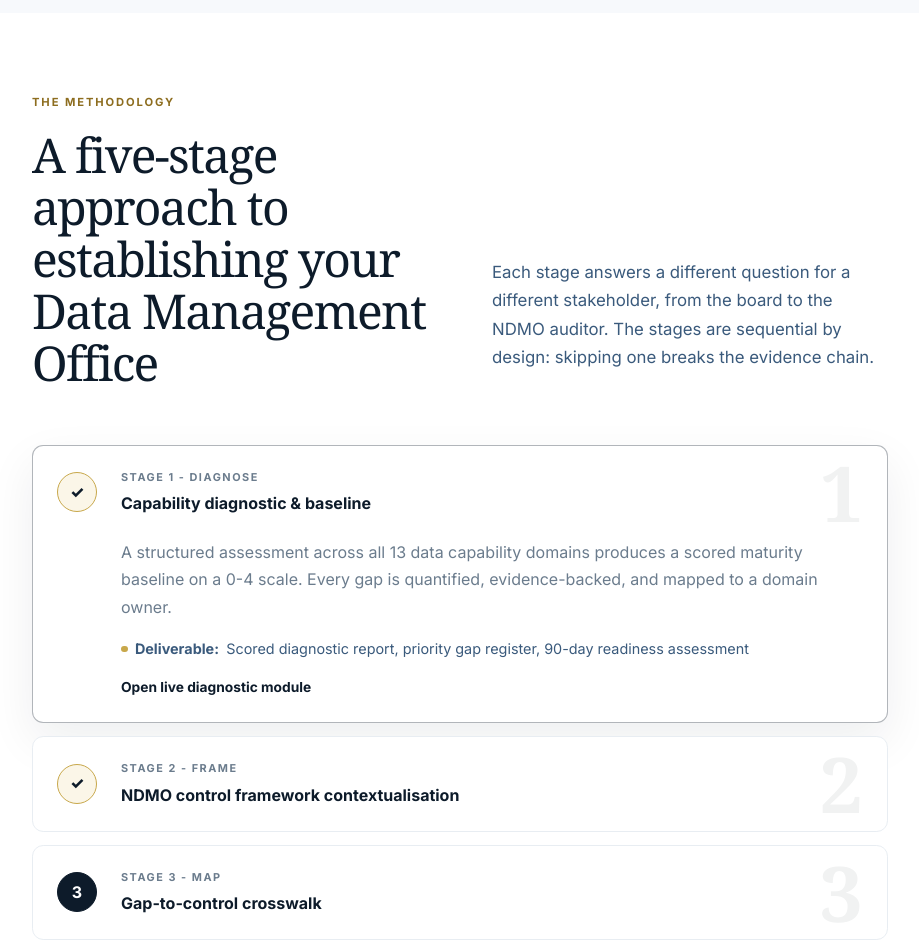
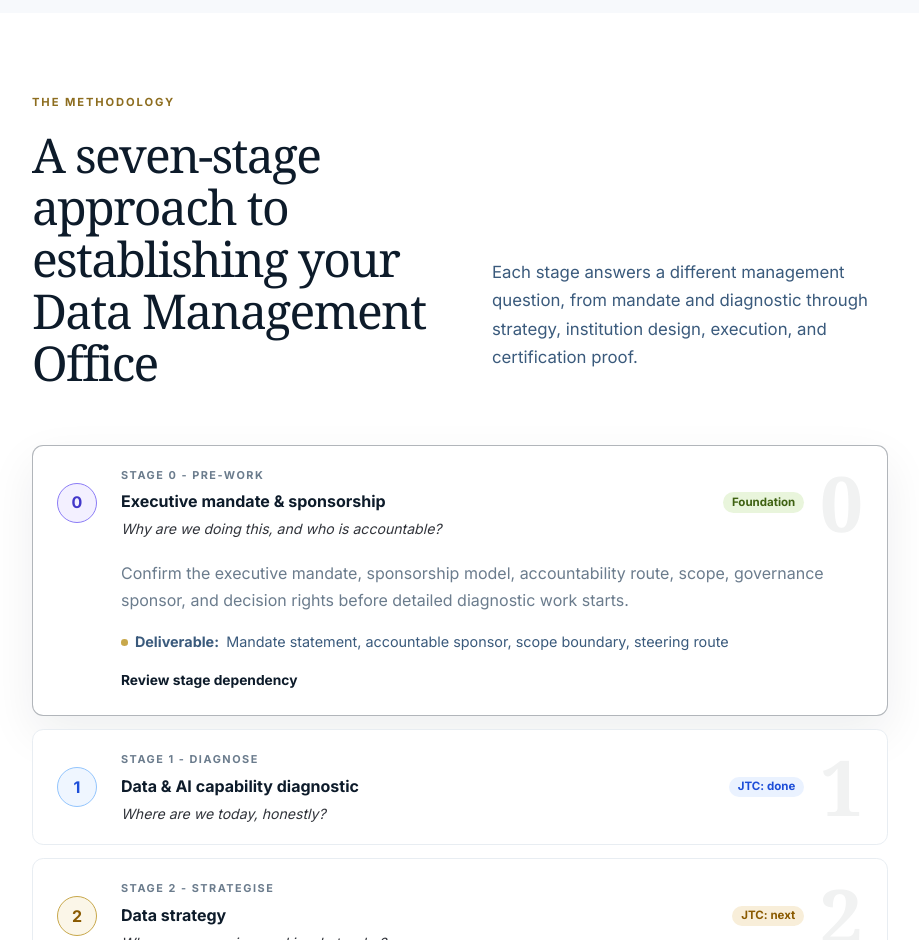
Before and after one commit to maraqa1/opencare-platform, a Next.js app in the folder apps/portal/: page /use-cases/data-management-office-establishment in a window 1280 px wide. Shown: the part 1860-2800 px from the top of the page, without its empty margins (326-1245 px from the left). Built offline with nearby package versions, Linux system fonts and the light colour scheme.

Commit message:
Update DMO methodology stage sequence

```diff
--- a/apps/portal/app/use-cases/data-management-office-establishment/page.tsx
+++ b/apps/portal/app/use-cases/data-management-office-establishment/page.tsx
@@ -30,53 +30,87 @@ const challengeItems = [
 
 const stages = [
   {
+    number: "0",
+    state: "foundation",
+    status: "Foundation",
+    label: "Stage 0 - Pre-work",
+    title: "Executive mandate & sponsorship",
+    question: "Why are we doing this, and who is accountable?",
+    description:
+      "Confirm the executive mandate, sponsorship model, accountability route, scope, governance sponsor, and decision rights before detailed diagnostic work starts.",
+    output: "Mandate statement, accountable sponsor, scope boundary, steering route",
+    href: "#challenge",
+  },
+  {
     number: "1",
-    state: "done",
+    state: "jtc-done",
+    status: "JTC: done",
     label: "Stage 1 - Diagnose",
-    title: "Capability diagnostic & baseline",
+    title: "Data & AI capability diagnostic",
+    question: "Where are we today, honestly?",
     description:
-      "A structured assessment across all 13 data capability domains produces a scored maturity baseline on a 0-4 scale. Every gap is quantified, evidence-backed, and mapped to a domain owner.",
-    output: "Scored diagnostic report, priority gap register, 90-day readiness assessment",
+      "Run the baseline maturity diagnostic, capture evidence, score gaps, map Gartner pillars, and produce the executive readiness narrative.",
+    output: "Scored diagnostic report, evidence-backed gap register, AI readiness report",
     href: "/use-cases/data-ai-capability-diagnostic",
   },
   {
     number: "2",
-    state: "done",
-    label: "Stage 2 - Frame",
-    title: "NDMO control framework contextualisation",
+    state: "jtc-next",
+    status: "JTC: next",
+    label: "Stage 2 - Strategise",
+    title: "Data strategy",
+    question: "Where are we going, and in what order?",
     description:
-      "The 152 NDMO controls across 12 domains are contextualised against the organisation's sector, size, and data profile. P1 controls are separated from P2 and a coverage position is established.",
-    output: "NDMO control landscape, P1/P2 split, domain coverage map",
-    href: "#ndmo",
+      "Translate the diagnostic into a sequenced data strategy, value themes, operating priorities, roadmap, investment logic, and executive decisions.",
+    output: "Data strategy, value themes, prioritised roadmap, decision backlog",
+    href: "#deliverables",
   },
   {
     number: "3",
-    state: "active",
-    label: "Stage 3 - Map",
-    title: "Gap-to-control crosswalk",
+    state: "future",
+    status: "Future",
+    label: "Stage 3 - Design",
+    title: "DMO design & operating model",
+    question: "What institution do we need to build?",
     description:
-      "Every priority gap identified in Stage 1 is mapped to its NDMO control reference, assigned a P1 or P2 priority, and linked to the deliverable that will close it.",
-    output: "Gap-to-control crosswalk, prioritised remediation register, owner assignment matrix",
+      "Design the DMO mandate, domains, councils, roles, decision rights, data ownership model, policy structure, and operating cadence.",
+    output: "DMO target operating model, governance forums, RACI, role catalogue",
     href: "#deliverables",
   },
   {
     number: "4",
-    state: "next",
-    label: "Stage 4 - Build",
-    title: "Lifecycle deliverables & evidence artefacts",
+    state: "future",
+    status: "Future",
+    label: "Stage 4 - Establish",
+    title: "DMO establishment",
+    question: "Who owns what, starting today?",
     description:
-      "Domain lifecycle deliverables are built in control-dependency order. Each deliverable is specified with activities, named owners, effort estimates, dependencies, and a readiness gate.",
-    output: "Data quality lifecycle artefacts, NDMO pack documents, readiness gates",
+      "Stand up the DMO operating structure, assign owners, launch governance cadence, create evidence routines, and begin formal control ownership.",
+    output: "Operating cadence, named owners, evidence routines, issue and decision logs",
     href: "#deliverables",
   },
   {
     number: "5",
-    state: "next",
-    label: "Stage 5 - Certify",
+    state: "future",
+    status: "Future",
+    label: "Stage 5 - Execute",
+    title: "Programme execution & control closure",
+    question: "What do we build to close the gaps?",
+    description:
+      "Execute remediation work packages, close control gaps, build lifecycle artefacts, manage risks, track evidence, and report progress through governance forums.",
+    output: "Control closure plan, remediation tracker, evidence artefacts, executive progress pack",
+    href: "#deliverables",
+  },
+  {
+    number: "6",
+    state: "future",
+    status: "Future",
+    label: "Stage 6 - Certify",
     title: "P1 certification & DMO operationalisation",
+    question: "Are we compliant, and can we prove it?",
     description:
-      "The Data Management Office is declared operational when all P1 controls carry approved evidence artefacts, every domain has a named owner, and the governance review cycle is live.",
-    output: "Validated P1 scorecard, NDMO evidence pack, DMO operating model, board certification report",
+      "Validate P1 readiness, assemble the evidence pack, confirm sign-offs, prove the DMO is operating, and transition from programme delivery into a standing function.",
+    output: "Validated P1 scorecard, NDMO evidence pack, operating DMO, board certification report",
     href: "#contact",
   },
 ] as const;
@@ -84,72 +118,88 @@ const stages = [
 const logicItems = [
   [
     "1",
-    "Stage 1 is the only honest starting point",
-    "A scored diagnostic with evidence-backed responses replaces assumption with a fact base that every subsequent decision rests on.",
+    "Stage 0 protects the programme from ambiguity",
+    "The mandate and sponsor model make clear why the DMO exists, who is accountable, and what decisions the programme can make.",
   ],
   [
     "2",
-    "Deliverables without a control map produce orphaned artefacts",
-    "The crosswalk ensures every deliverable built in Stage 4 is traceable to a specific control closure.",
+    "Stage 1 creates the honest baseline",
+    "The diagnostic gives the board an evidence-backed maturity position before strategy, operating model, or control closure work begins.",
   ],
   [
     "3",
-    "The DMO is the institution, not the documentation",
-    "The programme closes only when the standing office has owners, cadence, monitoring, and a repeating evidence cycle.",
+    "Stage 2 turns findings into strategic order",
+    "The data strategy decides where the organisation is going, which gaps matter first, and how value will be sequenced.",
   ],
   [
     "4",
-    "Each stage speaks to a different decision-maker",
-    "The same methodology serves the board, regulator, programme manager, implementation team, and NDMO auditor.",
+    "Stages 3 and 4 build the institution",
+    "The DMO is designed, then established with named owners, forums, cadence, evidence routines, and decision rights.",
   ],
   [
     "5",
-    "The 90-day sprint is embedded",
-    "The remediation roadmap maps directly onto crosswalk, build, and certify stages.",
+    "Stage 5 closes the control gaps",
+    "Execution converts strategy and operating model into artefacts, remediation actions, evidence, and measurable closure.",
   ],
   [
     "6",
-    "Evidence is produced, not assembled retrospectively",
-    "Every deliverable carries a readiness gate before the control is marked closed.",
+    "Stage 6 proves readiness",
+    "Certification is only credible when P1 evidence, owner sign-off, governance cadence, and operating proof are already in place.",
   ],
 ] as const;
 
 const deliverables = [
   [
+    "0 - Pre-work",
+    "Foundation",
+    "Executive Mandate & Sponsorship Pack",
+    "Mandate, accountable sponsor, scope boundary, steering committee route, and decision rights.",
+    "Board / Executive sponsor",
+    "Creates the authority needed to run diagnostic, strategy, design, and certification work.",
+  ],
+  [
     "1 - Diagnose",
-    "Complete",
+    "JTC: done",
     "Data & AI Capability Diagnostic Report",
     "Maturity heatmap, gap register, and 90-day roadmap across 13 domains and 84 evidence-backed questions.",
     "Board / Executive team",
     "Establishes the compliance baseline all subsequent control closures are measured against.",
   ],
   [
-    "2 - Frame",
-    "Complete",
-    "NDMO Control Landscape & Coverage Map",
-    "Full NDMO control inventory contextualised to the organisation, with P1 controls separated and prioritised.",
-    "Programme manager / Regulator",
-    "Provides the compliance target state that drives all programme sequencing.",
+    "2 - Strategise",
+    "JTC: next",
+    "Data Strategy",
+    "Target direction, value themes, priority sequence, roadmap, investment logic, and executive decisions.",
+    "Executive sponsor / Data council",
+    "Turns the diagnostic baseline into a sequenced programme of work.",
   ],
   [
-    "3 - Map",
-    "In progress",
-    "Gap-to-Control Crosswalk Register",
-    "Every diagnostic gap mapped to its NDMO control reference, priority level, and the deliverable that closes it.",
-    "Programme manager / Domain owners",
-    "Ensures every remediation activity is traceable to a named control.",
+    "3 - Design",
+    "Future",
+    "DMO Design & Operating Model",
+    "DMO mandate, governance forums, data ownership, RACI, policy model, and operating cadence.",
+    "CDO / Data office lead",
+    "Defines the institution required to operate governance beyond the project.",
   ],
   [
-    "4 - Build",
-    "Next",
-    "NDMO Compliance Pack + Data Quality Lifecycle",
-    "Governance pack and data quality artefacts with activities, owners, dependencies, and readiness gates.",
-    "Implementation team / Data owners",
-    "Produces the evidence artefacts an NDMO P1 inspection will request by name.",
+    "4 - Establish",
+    "Future",
+    "DMO Establishment Pack",
+    "Named owners, governance calendar, evidence routines, issue logs, decision logs, and working forums.",
+    "DMO / Domain owners",
+    "Moves the DMO from design into operating reality.",
   ],
   [
-    "5 - Certify",
-    "Final",
+    "5 - Execute",
+    "Future",
+    "Programme Execution & Control Closure",
+    "Remediation work packages, control closure plan, evidence artefacts, risk tracking, and executive progress reporting.",
+    "Programme team / Control owners",
+    "Closes the gaps needed for P1 readiness.",
+  ],
+  [
+    "6 - Certify",
+    "Future",
     "DMO Operating Model & P1 Certification Pack",
     "Closed control register, evidence artefacts, named owners, governance calendar, and board-ready certification report.",
     "Board / NDMO / Auditors",
@@ -186,11 +236,11 @@ export default function DataManagementOfficeEstablishmentPage() {
       <section className="dmo-wide-hero">
         <p className="dmo-wide-eyebrow">Data Management Office Establishment</p>
         <h1>
-          Five stages from diagnosis to <em>certified</em> data governance.
+          Seven stages from mandate to <em>certified</em> data governance.
         </h1>
         <p>
-          The structured methodology that takes an organisation from a baseline capability diagnostic to a fully
-          operational Data Management Office, with every deliverable mapped to NDMO P1 controls.
+          The structured methodology that takes an organisation from executive mandate and honest diagnostic through
+          data strategy, DMO design, establishment, programme execution, and P1-ready operational proof.
         </p>
         <div className="dmo-wide-actions">
           <Link className="dmo-wide-primary" href="/use-cases/data-ai-capability-diagnostic">
@@ -204,7 +254,7 @@ export default function DataManagementOfficeEstablishmentPage() {
           {[
             ["152", "NDMO controls mapped"],
             ["68", "P1 controls addressed"],
-            ["90", "Days to P1 certification"],
+            ["07", "Stages to operating proof"],
           ].map(([value, label]) => (
             <article key={label}>
               <strong>{value}</strong>
@@ -230,7 +280,7 @@ export default function DataManagementOfficeEstablishmentPage() {
                 and an inspection that surfaces the same gaps the programme was meant to close.
               </p>
               <p>
-                The five-stage methodology resolves this by establishing a clear dependency chain, so every decision,
+                The seven-stage methodology resolves this by establishing a clear dependency chain, so every decision,
                 document, and control is built on verified evidence rather than assumption.
               </p>
             </div>
@@ -254,11 +304,11 @@ export default function DataManagementOfficeEstablishmentPage() {
           <div className="dmo-wide-split-heading">
             <div>
               <p className="dmo-wide-section-eye">The methodology</p>
-              <h2>A five-stage approach to establishing your Data Management Office</h2>
+              <h2>A seven-stage approach to establishing your Data Management Office</h2>
             </div>
             <p>
-              Each stage answers a different question for a different stakeholder, from the board to the NDMO auditor.
-              The stages are sequential by design: skipping one breaks the evidence chain.
+              Each stage answers a different management question, from mandate and diagnostic through strategy,
+              institution design, execution, and certification proof.
             </p>
           </div>
 
@@ -266,11 +316,13 @@ export default function DataManagementOfficeEstablishmentPage() {
             {stages.map((stage, index) => (
               <details className={`dmo-wide-stage ${stage.state}`} key={stage.number} open={index === 0}>
                 <summary>
-                  <span className="dmo-wide-stage-circle">{stage.state === "done" ? "✓" : stage.number}</span>
+                  <span className="dmo-wide-stage-circle">{stage.number}</span>
                   <span className="dmo-wide-stage-content">
                     <small>{stage.label}</small>
                     <strong>{stage.title}</strong>
+                    <em>{stage.question}</em>
                   </span>
+                  <span className={`dmo-wide-stage-status ${stage.state}`}>{stage.status}</span>
                   <span className="dmo-wide-stage-ghost" aria-hidden="true">
                     {stage.number}
                   </span>
@@ -281,7 +333,9 @@ export default function DataManagementOfficeEstablishmentPage() {
                     <span aria-hidden="true" />
                     <strong>Deliverable:</strong> {stage.output}
                   </div>
-                  <a href={stage.href}>{stage.number === "1" ? "Open live diagnostic module" : "Review dependency"}</a>
+                  <a href={stage.href}>
+                    {stage.number === "1" ? "Open live diagnostic module" : "Review stage dependency"}
+                  </a>
                 </div>
               </details>
             ))}
@@ -292,7 +346,7 @@ export default function DataManagementOfficeEstablishmentPage() {
       <section className="dmo-wide-logic" id="why">
         <div className="dmo-wide-section-inner">
           <p className="dmo-wide-section-eye">The logic</p>
-          <h2>Why the five-stage sequence cannot be reordered</h2>
+          <h2>Why the seven-stage sequence cannot be reordered</h2>
           <p>
             Each stage produces the input that the next stage requires. The dependency chain is not a consulting
             convention; it reflects the evidence requirements of an NDMO P1 inspection.
@@ -333,7 +387,9 @@ export default function DataManagementOfficeEstablishmentPage() {
                   <tr key={stage}>
                     <td>
                       <strong>{stage}</strong>
-                      <span className={`dmo-wide-status ${status.toLowerCase().replace(" ", "-")}`}>{status}</span>
+                      <span className={`dmo-wide-status ${status.toLowerCase().replaceAll(":", "").replaceAll(" ", "-")}`}>
+                        {status}
+                      </span>
                     </td>
                     <td>{output}</td>
                     <td>{contains}</td>
@@ -363,7 +419,7 @@ export default function DataManagementOfficeEstablishmentPage() {
               ["152", "Total NDMO controls", "Across 12 data domains"],
               ["68", "P1 mandatory controls", "Immediate implementation"],
               ["85%", "P1 coverage target", "Through governance pack delivery"],
-              ["90", "Days to P1 readiness", "Mobilise, close, certify"],
+              ["07", "Method stages", "Mandate, diagnose, strategise, design, establish, execute, certify"],
             ].map(([value, label, text]) => (
               <article key={label}>
                 <strong>{value}</strong>
```
Also changed, not shown: apps/portal/app/globals.css.
